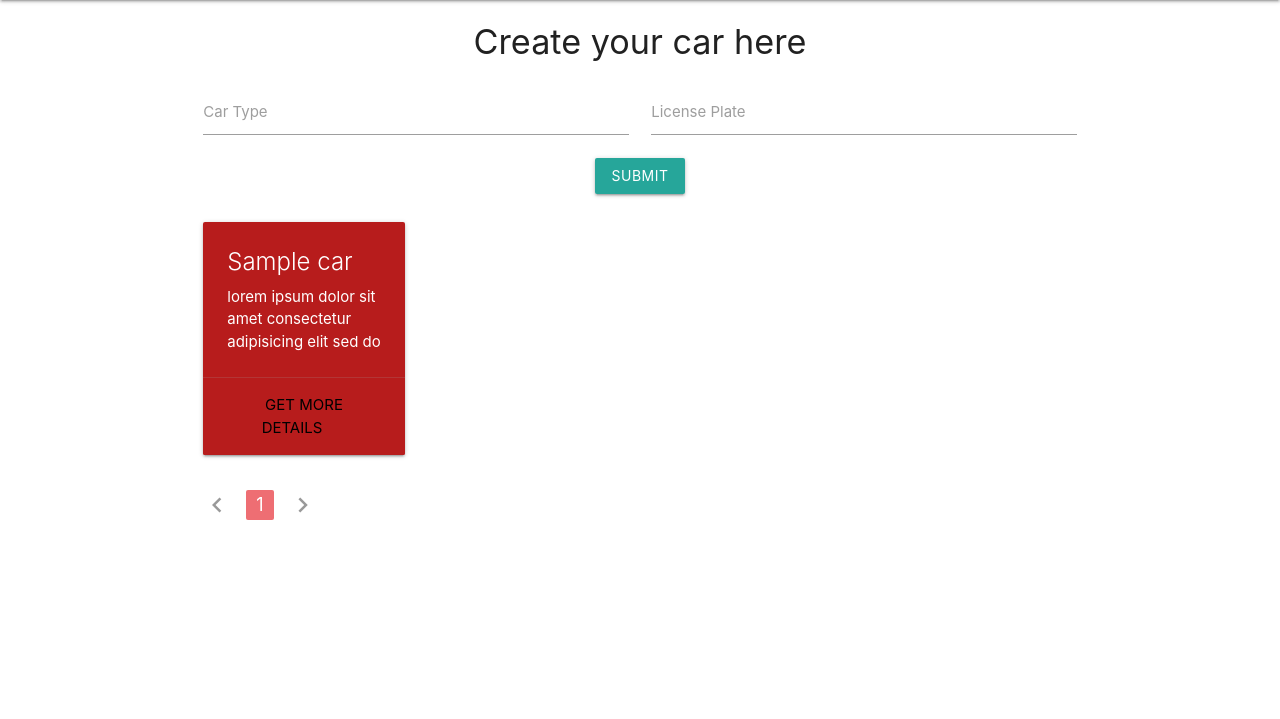
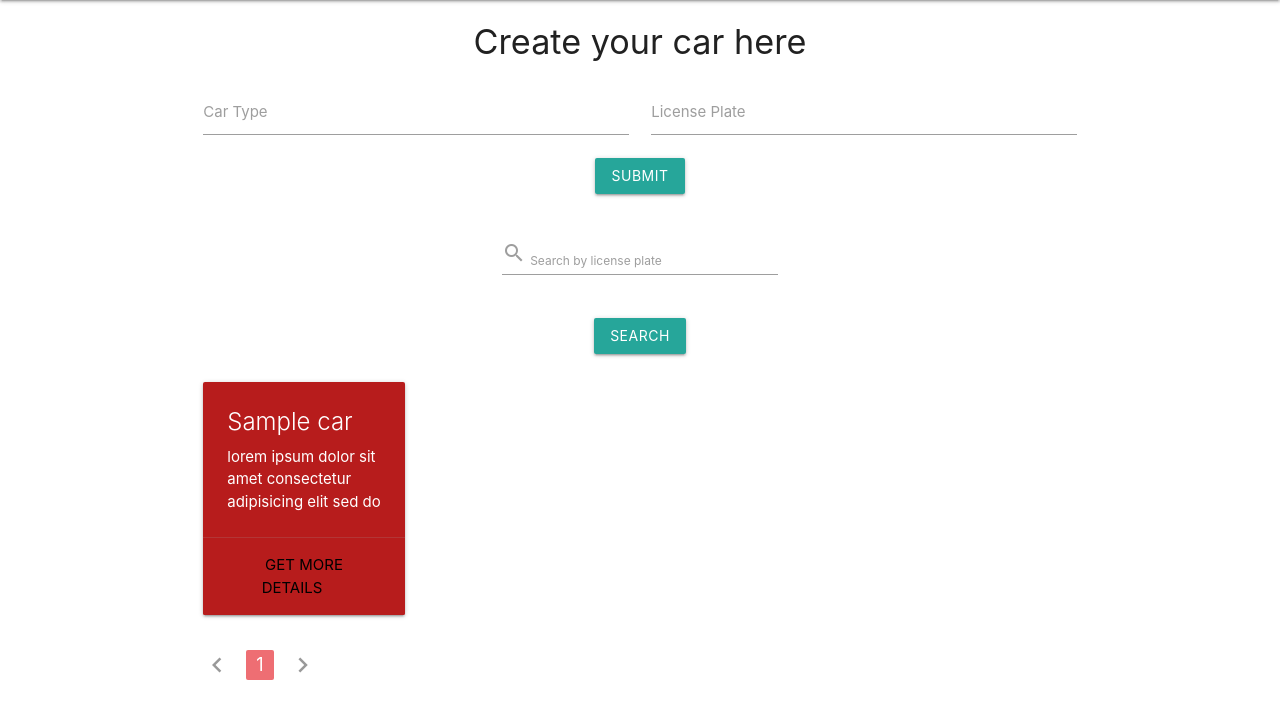
Before and after one commit to Cakelover-png/car_wash, a Django app: template templates/management/cars.html in a window 1280 px wide. Shown: the part 64-783 px from the top of the page. Run offline with Django 3.2, Linux system fonts and the light colour scheme; the template is opened without the code that fills it: most values are stand-ins (such as "Sample title", 1, 10 or a date in 2020); form fields are guessed from the names that the template uses.

Commit message:
added search bar on /car page

```diff
--- a/templates/management/cars.html
+++ b/templates/management/cars.html
@@ -2,9 +2,9 @@
 
 
 {% block content %}
+<div class="container">
     <form action="" method="post">
         {% csrf_token %}
-    <div class="container">
         <div class="row">
             {% if is_succ %}
             <div>
@@ -22,7 +22,7 @@
             </div>
             <div class="input-field col s6 ">
                 {{form.license_plate}}
-                <label>License Plate</label>
+                <label for="id_license_plate">License Plate</label>
             </div>
             <div class="center">
                 <button class="btn waves-effect waves-light" type="submit" name="action">
@@ -30,6 +30,23 @@
                 </button>
             </div>
         </div>
+    </form>
+    <form action="" method="get">
+        <div class="row">
+            <div class="input-field col s4 offset-s4">
+                <input id="search_input" type="search" class="validate" name="q">
+                <label for="search_input"><i class="material-icons">search</i>
+                <label for="search_input">Search by license plate</label>
+            </div>
+        </div>
+        <div class="row">
+            <div class="center">
+                <button class="btn waves-effect waves-light" type="submit">
+                    Search
+                </button>
+            </div>
+        </div>
+    </form>
     {% for car in cars %}
         {% if forloop.counter0|divisibleby:"4" %}
         <div class="row">
@@ -70,6 +87,5 @@
         {% endif %}
   </ul>
 </div>
-</form>
 
 {% endblock %}
```
Also changed, not shown: management/views.py (+8 -2 lines). Lines whose indentation alone changed are shown as unchanged.
